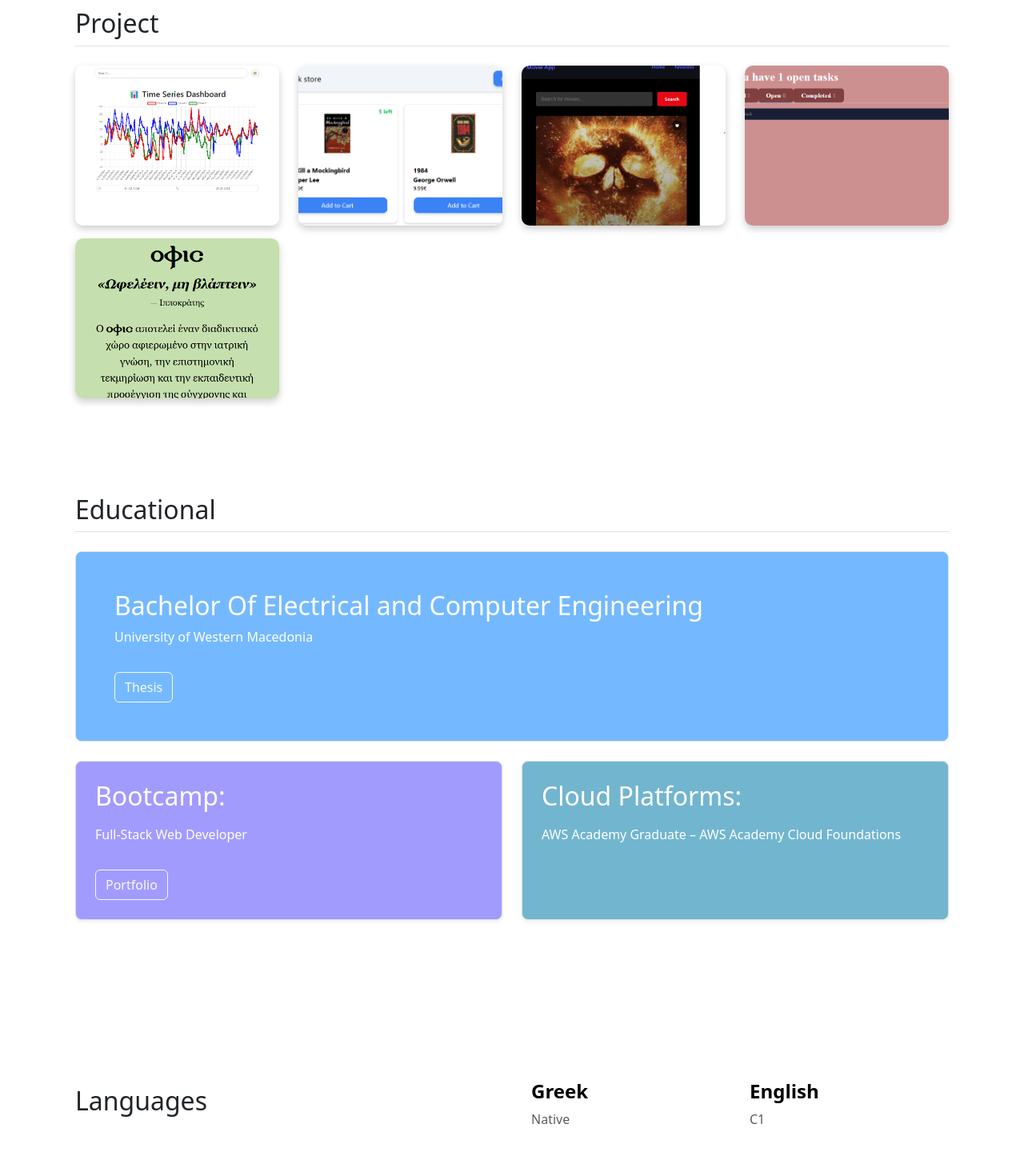
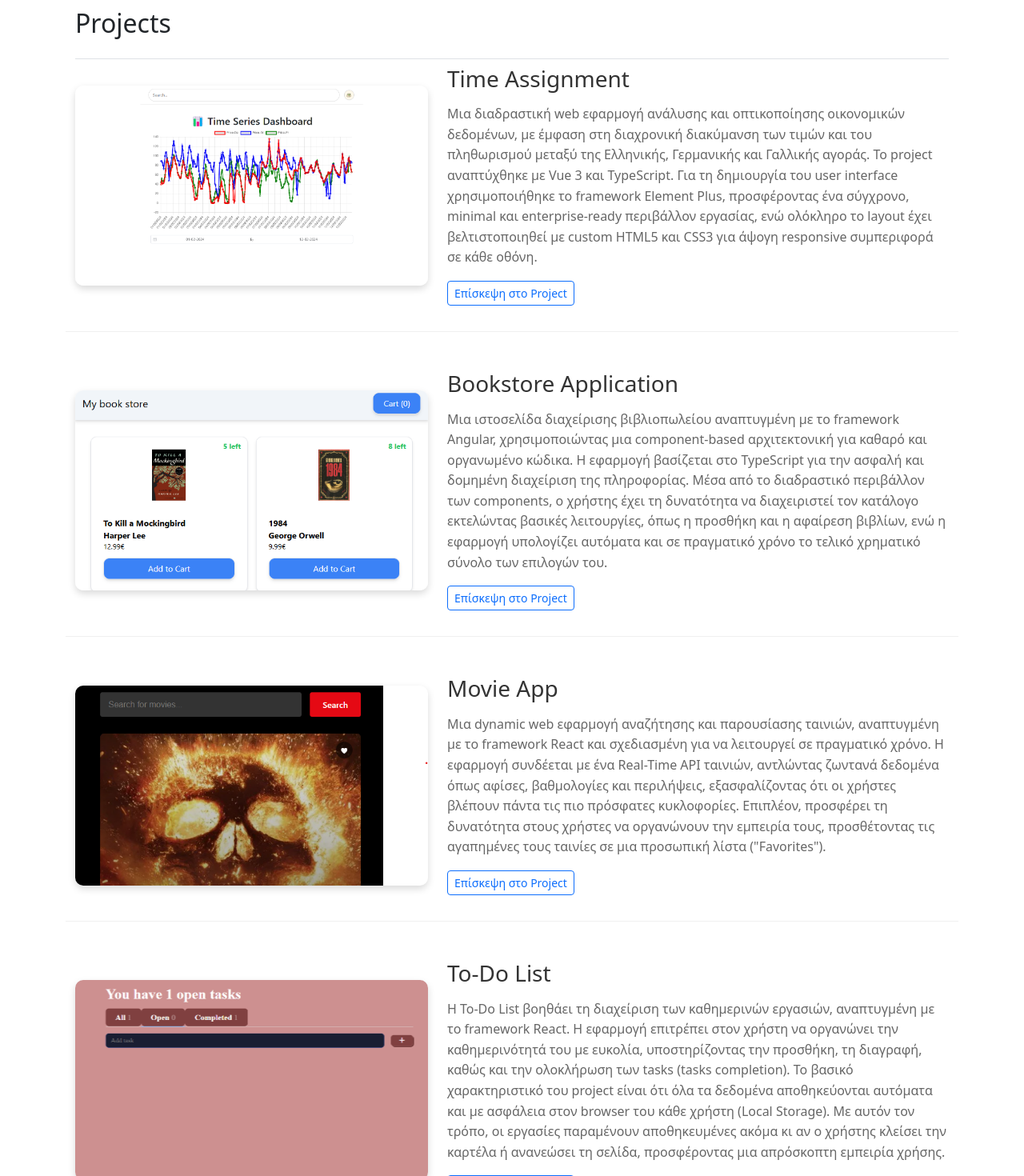
Before and after one commit to stellamarma/My-website, a Vue app: page / in a window 1280 px wide. Shown: the part 1540-3010 px from the top of the page at 80% size. Built offline with nearby package versions, Linux system fonts and the light colour scheme.

Commit message:
Update projects layout to split-view and add detailed descriptions

```diff
--- a/src/components/Projects.vue
+++ b/src/components/Projects.vue
@@ -1,55 +1,111 @@
 <template>
   <div class="container px-4 py-5">
-    <h2 class="pb-2 border-bottom mt-4">Project</h2>
+    <h2 class="pb-4 border-bottom mt-4">Projects</h2>
 
-    <div class="row">
-      <div class="col-md-3 col-12">
+    <div class="row align-items-center mb-5 project-row">
+      <div class="col-md-5 col-12">
         <a href="https://assignment-drab-seven.vercel.app/" target="_blank">
-          <img src="@/assets/Time.jpg" alt="Image 1" class="img-fluid mt-3">
+          <img src="@/assets/Time.jpg" alt="Project 1" class="img-fluid">
         </a>
       </div>
-      <div class="col-md-3 col-12">
+      <div class="col-md-7 col-12 mt-3 mt-md-0">
+        <h3>Time Assignment</h3>
+        <p>Μια διαδραστική web εφαρμογή ανάλυσης και οπτικοποίησης οικονομικών δεδομένων, με έμφαση στη διαχρονική διακύμανση των τιμών και του πληθωρισμού μεταξύ της Ελληνικής, Γερμανικής και Γαλλικής αγοράς.
+          Το project αναπτύχθηκε με Vue 3 και TypeScript. Για τη δημιουργία του user interface χρησιμοποιήθηκε το framework Element Plus, προσφέροντας ένα σύγχρονο, minimal και enterprise-ready περιβάλλον εργασίας, ενώ ολόκληρο το layout έχει βελτιστοποιηθεί με custom HTML5 και CSS3 για άψογη responsive συμπεριφορά σε κάθε οθόνη.</p>
+        <a href="https://assignment-drab-seven.vercel.app/" target="_blank" class="btn btn-outline-primary btn-sm">Επίσκεψη στο Project</a>
+      </div>
+    </div>
+
+    <div class="row align-items-center mb-5 project-row">
+      <div class="col-md-5 col-12">
         <a href="https://assignment-fk97.vercel.app/" target="_blank">
-          <img src="@/assets/Bookstore.jpg" alt="Image 2" class="img-fluid mt-3">
+          <img src="@/assets/Bookstore.jpg" alt="Project 2" class="img-fluid">
         </a>
       </div>
-      <div class="col-md-3 col-12">
+      <div class="col-md-7 col-12 mt-3 mt-md-0">
+        <h3>Bookstore Application</h3>
+        <p>Μια ιστοσελίδα διαχείρισης βιβλιοπωλείου αναπτυγμένη με το framework Angular, χρησιμοποιώντας μια component-based αρχιτεκτονική για καθαρό και οργανωμένο κώδικα. Η εφαρμογή βασίζεται στο TypeScript για την ασφαλή και δομημένη διαχείριση της πληροφορίας.
+          Μέσα από το διαδραστικό περιβάλλον των components, ο χρήστης έχει τη δυνατότητα να διαχειριστεί τον κατάλογο εκτελώντας βασικές λειτουργίες, όπως η προσθήκη και η αφαίρεση βιβλίων, ενώ η εφαρμογή υπολογίζει αυτόματα και σε πραγματικό χρόνο το τελικό χρηματικό σύνολο των επιλογών του.</p>
+        <a href="https://assignment-fk97.vercel.app/" target="_blank" class="btn btn-outline-primary btn-sm">Επίσκεψη στο Project</a>
+      </div>
+    </div>
+
+    <div class="row align-items-center mb-5 project-row">
+      <div class="col-md-5 col-12">
         <a href="https://react-portfolio-6eb7.vercel.app/" target="_blank">
-          <img src="@/assets/movie-app.png" alt="Image 3" class="img-fluid mt-3">
+          <img src="@/assets/movie-app.png" alt="Project 3" class="img-fluid">
         </a>
       </div>
-      <div class="col-md-3 col-12">
+      <div class="col-md-7 col-12 mt-3 mt-md-0">
+        <h3>Movie App</h3>
+        <p>Μια dynamic web εφαρμογή αναζήτησης και παρουσίασης ταινιών, αναπτυγμένη με το framework React και σχεδιασμένη για να λειτουργεί σε πραγματικό χρόνο.
+          Η εφαρμογή συνδέεται με ένα Real-Time API ταινιών, αντλώντας ζωντανά δεδομένα όπως αφίσες, βαθμολογίες και περιλήψεις, εξασφαλίζοντας ότι οι χρήστες βλέπουν πάντα τις πιο πρόσφατες κυκλοφορίες. Επιπλέον, προσφέρει τη δυνατότητα στους χρήστες να οργανώνουν την εμπειρία τους, προσθέτοντας τις αγαπημένες τους ταινίες σε μια προσωπική λίστα ("Favorites").</p>
+        <a href="https://react-portfolio-6eb7.vercel.app/" target="_blank" class="btn btn-outline-primary btn-sm">Επίσκεψη στο Project</a>
+      </div>
+    </div>
+
+    <div class="row align-items-center mb-5 project-row">
+      <div class="col-md-5 col-12">
         <a href="https://to-do-list-react-three-self.vercel.app/" target="_blank">
-          <img src="@/assets/todo.png" alt="Image 4" class="img-fluid mt-3">
+          <img src="@/assets/todo.png" alt="Project 4" class="img-fluid">
         </a>
       </div>
-            <div class="col-md-3 col-12">
+      <div class="col-md-7 col-12 mt-3 mt-md-0">
+        <h3>To-Do List</h3>
+        <p>Η To-Do List βοηθάει τη διαχείριση των καθημερινών εργασιών, αναπτυγμένη με το framework React. Η εφαρμογή επιτρέπει στον χρήστη να οργανώνει την καθημερινότητά του με ευκολία, υποστηρίζοντας την προσθήκη, τη διαγραφή, καθώς και την ολοκλήρωση των tasks (tasks completion).
+          Το βασικό χαρακτηριστικό του project είναι ότι όλα τα δεδομένα αποθηκεύονται αυτόματα και με ασφάλεια στον browser του κάθε χρήστη (Local Storage). Με αυτόν τον τρόπο, οι εργασίες παραμένουν αποθηκευμένες ακόμα κι αν ο χρήστης κλείσει την καρτέλα ή ανανεώσει τη σελίδα, προσφέροντας μια απρόσκοπτη εμπειρία χρήσης.</p>
+        <a href="https://to-do-list-react-three-self.vercel.app/" target="_blank" class="btn btn-outline-primary btn-sm">Επίσκεψη στο Project</a>
+      </div>
+    </div>
+
+    <div class="row align-items-center mb-5 project-row">
+      <div class="col-md-5 col-12">
         <a href="https://oficgr.vercel.app/" target="_blank">
-          <img src="@/assets/ofic.png" alt="Image 5" class="img-fluid mt-3">
+          <img src="@/assets/ofic.png" alt="Project 5" class="img-fluid">
         </a>
       </div>
+      <div class="col-md-7 col-12 mt-3 mt-md-0">
+        <h3>OFIC GR</h3>
+        <p>Μια σύγχρονη ιστοσελίδα αναπτυγμένη με Vue 3 και TypeScript, η οποία λειτουργεί ως κόμβος ενημέρωσης και πολιτισμού. Το website έχει σχεδιαστεί για να φιλοξενεί και να διαχωρίζει αρμονικά δύο διαφορετικές κατηγορίες περιεχομένου: θεατρικά δρώμενα/νέα και επιστημονικά άρθρα.
+          Η χρησιμότητα της εφαρμογής έγκειται στην ικανότητά της να προσφέρει στον χρήστη μια οργανωμένη εμπειρία ανάγνωσης και αναζήτησης, είτε ενδιαφέρεται για τις τέχνες είτε για την επιστημονική έρευνα.</p>
+        <a href="https://oficgr.vercel.app/" target="_blank" class="btn btn-outline-primary btn-sm">Επίσκεψη στο Project</a>
+      </div>
     </div>
+
   </div>
 </template>
+
 <style scoped>
-/* Στυλ για τις εικόνες */
 .img-fluid {
-  border-radius: 10px; /* Στρογγυλές γωνίες */
-  transition: transform 0.3s ease, box-shadow 0.3s ease; /* Εφέ κατά την αλληλεπίδραση */
-  box-shadow: 0 4px 10px rgba(0, 0, 0, 0.2); /* Ελαφριά σκιά γύρω από τις εικόνες */
-  width: 100%; /* Κάνουμε τις εικόνες να γεμίζουν το πλαίσιο */
-  height: 200px; /* Σταθερό ύψος για όλες τις εικόνες */
-  object-fit: cover; /* Διατηρεί την εικόνα στο ίδιο μέγεθος και κεντράρει το περιεχόμενο */
-}
-.img-fluid:hover {
-  transform: scale(1.05); /* Ελαφριά μεγέθυνση όταν περνάς το ποντίκι πάνω */
-  box-shadow: 0 6px 15px rgba(0, 0, 0, 0.3); /* Εντονότερη σκιά στο hover */
-}
-.container {
-  margin-top: 20px;
-}
-img {
-  margin-top: 25px; /* Μπορείς να αλλάξεις την τιμή ανάλογα με τις ανάγκες σου */
+  border-radius: 10px;
+  transition: transform 0.3s ease, box-shadow 0.3s ease;
+  box-shadow: 0 4px 10px rgba(0, 0, 0, 0.15);
+  width: 100%;
+  height: 250px; /* Αυξήθηκε λίγο το ύψος για να φαίνεται καλύτερα δίπλα στο κείμενο */
+  object-fit: cover;
 }
 
+.img-fluid:hover {
+  transform: scale(1.03);
+  box-shadow: 0 6px 15px rgba(0, 0, 0, 0.25);
+}
+
+.project-row {
+  border-bottom: 1px solid #f0f0f0;
+  padding-bottom: 2rem;
+}
+
+.project-row:last-child {
+  border-bottom: none; /* Αφαιρεί τη γραμμή στο τελευταίο project */
+}
+
+h3 {
+  color: #333;
+  margin-bottom: 15px;
+}
+
+p {
+  color: #666;
+  line-height: 1.6;
+}
 </style>
```
